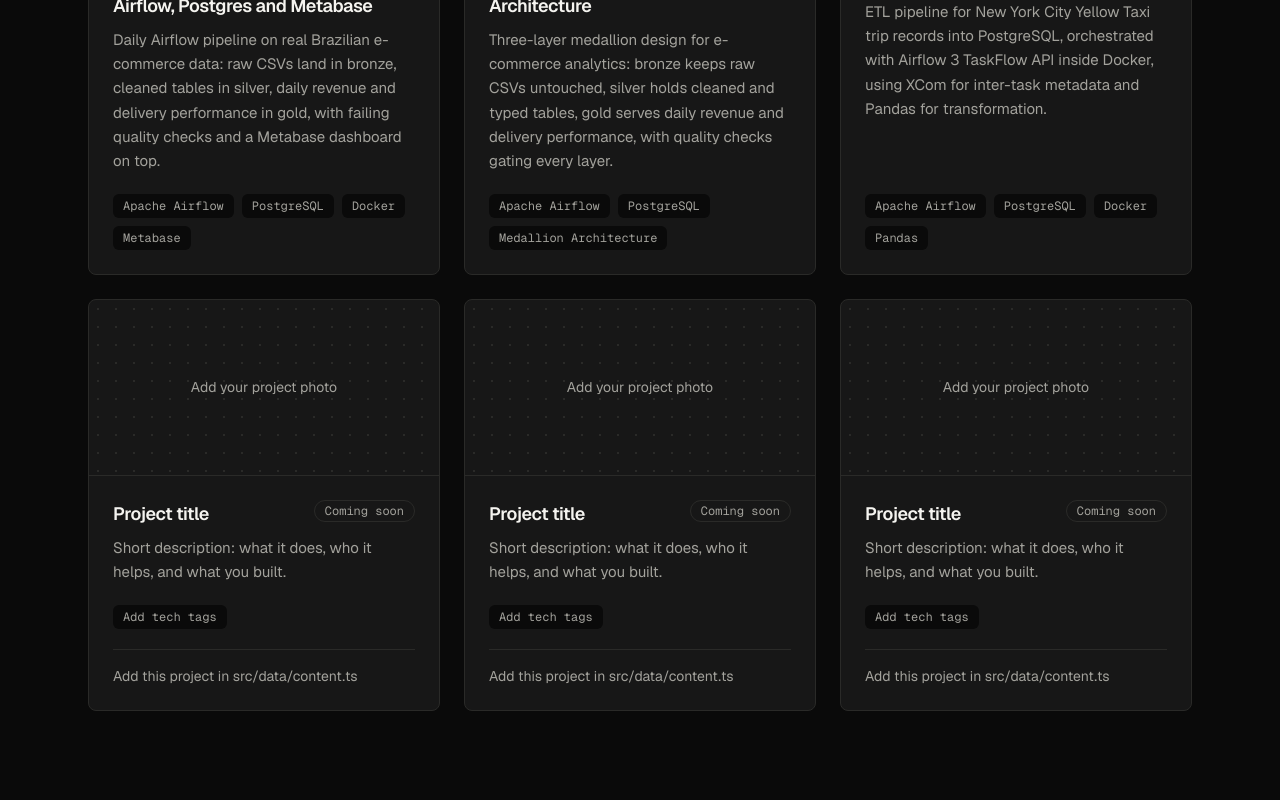
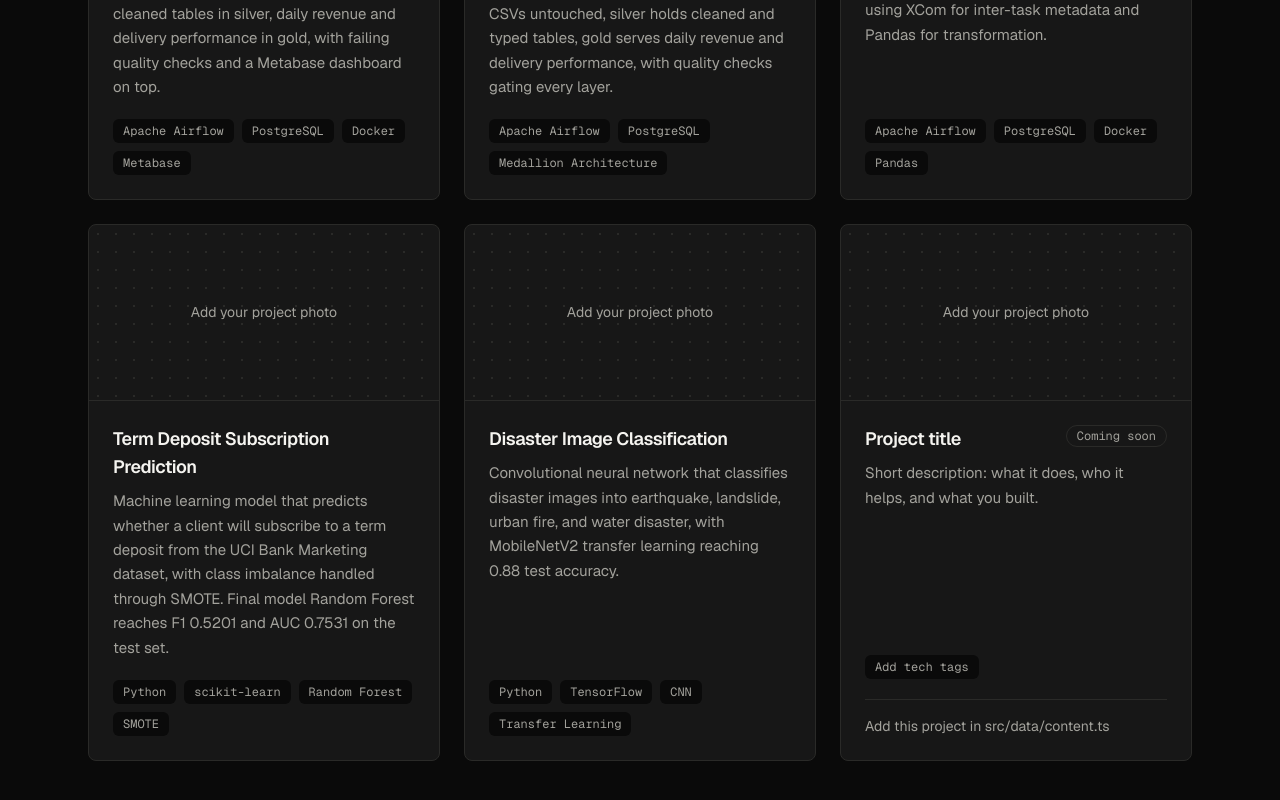
Before and after one commit to jfoui/portfolio, a Next.js app: page / in a window 1280 px wide. Shown: the part 2770-3570 px from the top of the page. Built offline with nearby package versions, Linux system fonts and the light colour scheme.

Commit message:
Add term deposit + disaster classification cards; remove projects intro note

```diff
--- a/src/components/Projects.tsx
+++ b/src/components/Projects.tsx
@@ -67,10 +67,6 @@ export default function Projects() {
         <h2 className="mt-3 text-3xl font-semibold tracking-tight sm:text-4xl">
           Selected work
         </h2>
-        <p className="mt-4 max-w-xl text-lg leading-relaxed text-muted">
-          Six slots, waiting for real projects. Each one is filled from
-          src/data/content.ts.
-        </p>
         <div className="mt-10 grid gap-6 sm:grid-cols-2 lg:grid-cols-3">
           {projects.map((project, i) => (
             <ProjectCard key={i} project={project} />
--- a/src/data/content.ts
+++ b/src/data/content.ts
@@ -93,9 +93,10 @@ export type Project = {
   placeholder: boolean;
 };
 
-// Three real project cards (Olist pipeline, medallion architecture, NYC
-// Taxi ETL). The other three stay placeholders until the user says
-// otherwise. Olist link stays empty until the user sends the repo link.
+// Five real project cards (Olist pipeline, medallion architecture, NYC
+// Taxi ETL, term deposit, disaster classification). The last one stays a
+// placeholder until the user says otherwise. Olist link stays empty until
+// the user sends the repo link.
 export const projects: Project[] = [
   {
     title: "Olist E-Commerce Pipeline with Airflow, Postgres and Metabase",
@@ -122,18 +123,20 @@ export const projects: Project[] = [
     placeholder: false,
   },
   {
-    title: "Project title",
-    description: "Short description: what it does, who it helps, and what you built.",
-    tags: ["Add tech tags"],
-    link: "",
-    placeholder: true,
+    title: "Term Deposit Subscription Prediction",
+    description:
+      "Machine learning model that predicts whether a client will subscribe to a term deposit from the UCI Bank Marketing dataset, with class imbalance handled through SMOTE. Final model Random Forest reaches F1 0.5201 and AUC 0.7531 on the test set.",
+    tags: ["Python", "scikit-learn", "Random Forest", "SMOTE"],
+    link: "https://github.com/Jereldavin/Term-Deposit-Subscription-Prediction",
+    placeholder: false,
   },
   {
-    title: "Project title",
-    description: "Short description: what it does, who it helps, and what you built.",
-    tags: ["Add tech tags"],
-    link: "",
-    placeholder: true,
+    title: "Disaster Image Classification",
+    description:
+      "Convolutional neural network that classifies disaster images into earthquake, landslide, urban fire, and water disaster, with MobileNetV2 transfer learning reaching 0.88 test accuracy.",
+    tags: ["Python", "TensorFlow", "CNN", "Transfer Learning"],
+    link: "https://github.com/Jereldavin/Disaster-Classification",
+    placeholder: false,
   },
   {
     title: "Project title",
```
